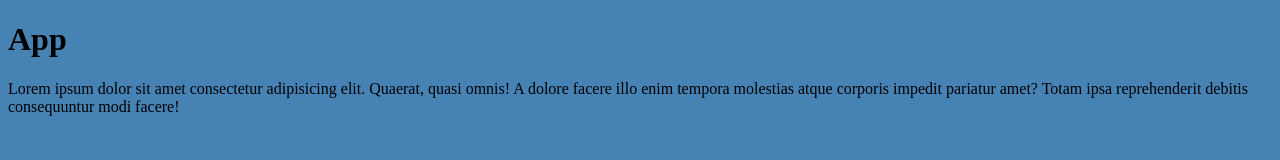
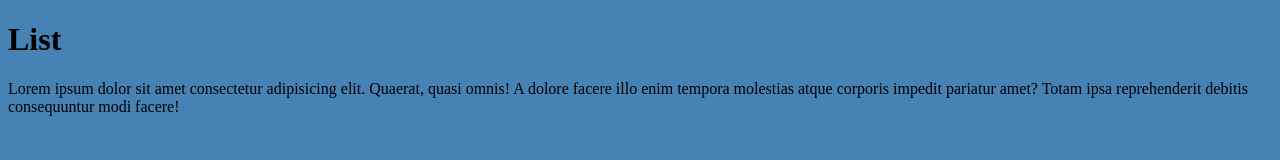
Before and after one commit to craigdev937/book5_client, a React app: page /books in a window 1280 px wide. Shown: the top 160 px of the page. Built offline with nearby package versions, Linux system fonts and the light colour scheme; the HTML template or start-up script is replaced by a standard one.

Commit message:
Added React Router and other Components.

```diff
--- a/src/app/App.tsx
+++ b/src/app/App.tsx
@@ -1,11 +1,11 @@
 import React from "react";
 import "./App.css";
+import { Main } from "../pages/Main";
 
 export const App = (): JSX.Element => {
     return (
         <React.Fragment>
-            <h1>App</h1>
-            <p>Lorem ipsum dolor sit amet consectetur adipisicing elit. Quaerat, quasi omnis! A dolore facere illo enim tempora molestias atque corporis impedit pariatur amet? Totam ipsa reprehenderit debitis consequuntur modi facere!</p>
+            <Main />
         </React.Fragment>
     );
 };
--- /dev/null
+++ b/src/components/List.tsx
@@ -0,0 +1,10 @@
+import React from "react";
+
+export const List = (): JSX.Element => {
+    return (
+        <React.Fragment>
+            <h1>List</h1>
+            <p>Lorem ipsum dolor sit amet consectetur adipisicing elit. Quaerat, quasi omnis! A dolore facere illo enim tempora molestias atque corporis impedit pariatur amet? Totam ipsa reprehenderit debitis consequuntur modi facere!</p>
+        </React.Fragment>
+    );
+};
--- /dev/null
+++ b/src/containers/Add.tsx
@@ -0,0 +1,10 @@
+import React from "react";
+
+export const Add = (): JSX.Element => {
+    return (
+        <React.Fragment>
+            <h1>Add</h1>
+            <p>Lorem ipsum dolor sit amet consectetur adipisicing elit. Quaerat, quasi omnis! A dolore facere illo enim tempora molestias atque corporis impedit pariatur amet? Totam ipsa reprehenderit debitis consequuntur modi facere!</p>
+        </React.Fragment>
+    );
+};
--- /dev/null
+++ b/src/containers/Edit.tsx
@@ -0,0 +1,10 @@
+import React from "react";
+
+export const Edit = (): JSX.Element => {
+    return (
+        <React.Fragment>
+            <h1>Edit</h1>
+            <p>Lorem ipsum dolor sit amet consectetur adipisicing elit. Quaerat, quasi omnis! A dolore facere illo enim tempora molestias atque corporis impedit pariatur amet? Totam ipsa reprehenderit debitis consequuntur modi facere!</p>
+        </React.Fragment>
+    );
+};
--- /dev/null
+++ b/src/pages/Main.tsx
@@ -0,0 +1,18 @@
+import React from "react";
+import { BrowserRouter, Routes, Route, Navigate } from "react-router-dom";
+import { List } from "../components/List";
+import { Add } from "../containers/Add";
+import { Edit } from "../containers/Edit";
+
+export const Main = (): JSX.Element => (
+    <BrowserRouter>
+        <React.Fragment>
+            <Routes>
+                <Route path="*" element={<Navigate to="/books" />} />
+                <Route path="/books" element={<List />} />
+                <Route path="/books/add" element={<Add />} />
+                <Route path="/books/edit/:id" element={<Edit />} />
+            </Routes>
+        </React.Fragment>
+    </BrowserRouter>
+);
```
Also changed, not shown: src/components/Item.tsx (added, +10 -0 lines).
